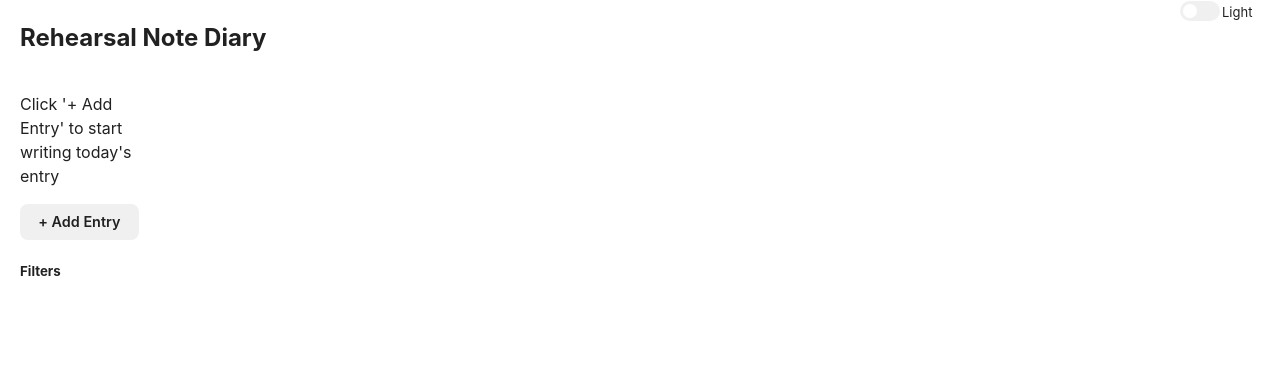
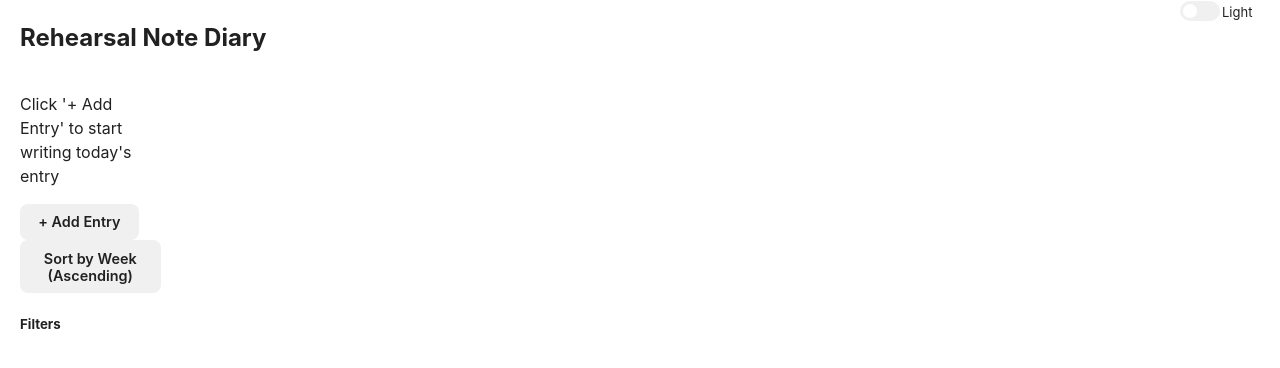
Before and after one commit to boblete/rehearsal-notebook, a React (Vite) app: page / in a window 1280 px wide. Shown: the top 368 px of the page. Built offline with nearby package versions, Linux system fonts and the light colour scheme; what @alwaysmeticulous/recorder-loader would draw is missing.

Commit message:
sort by week

```diff
--- a/src/App.jsx
+++ b/src/App.jsx
@@ -18,6 +18,8 @@ function App() {
   const [userType, setUserType] = useState('Student'); // Default to 'Student'
     const initializeUserType = () => {
       const storedUserType = localStorage.getItem('userType');
+      if (storedUserType === null || storedUserType === undefined)
+      {localStorage.setItem('userType', 'Student')}
       if (storedUserType) {
         setUserType(storedUserType);
       } else if(!storedUserType){
@@ -86,6 +88,9 @@ function App() {
 
   const [selectedWeeks, setSelectedWeeks] = useState([]);
   const [selectedDate, setSelectedDate] = useState(null);
+  // Sort State and Logic
+  const [sortDirection, setSortDirection] = useState('asc');
+
 
   const [showForm, setShowForm] = useState(false);
   const [showDeleteModal, setShowDeleteModal] = useState(false);
@@ -104,7 +109,6 @@ function App() {
     } else {
         setSelectedWeeks([...selectedWeeks, week]);
     }
-
 
   };
   const [editFormData, setEditFormData] = useState(null);
@@ -204,6 +208,20 @@ function App() {
     setShowForm(false);
     setEntryToDelete(null);
   };
+  const handleSortToggle = () => {
+    setSortDirection(sortDirection === 'asc' ? 'desc' : 'asc');
+  };
+
+  const sortedEntries = [...entries].sort((a, b) => {
+    const weekA = a.week;
+    const weekB = b.week;
+
+    if (sortDirection === 'asc') {
+      return weekA - weekB;
+    } else {
+      return weekB - weekA;
+    }
+  });
 
   return (
     <>
@@ -236,10 +254,15 @@ function App() {
             </button>
 
           </div>
+            <div className="sort-button-container">
+                <button onClick={handleSortToggle}>
+                    Sort by Week ({sortDirection === 'asc' ? 'Ascending' : 'Descending'})
+                </button>
+            </div>
               <h5>Filters</h5>
               {getUniqueWeeks().map((date) => (
                 <div
-                  key={date}
+                  key={"unique_week_"+date}
                   onClick={() => handleWeekClick(date)}
                   className={`week-chip ${selectedWeeks.includes(date) ? 'selected-week' : 'normal-week'} ${date === selectedDate ? 'selected' : ''}`}
                 >
@@ -259,12 +282,12 @@ function App() {
             <div>
                 {
                   (selectedWeeks.length > 0 ? (
-                    entries.filter(e => selectedWeeks.includes(e.week))
+                    sortedEntries.filter(e => selectedWeeks.includes(e.week))
                   ) : (
-                    entries
+                    sortedEntries
                   )).map((entry,i) => (
                     <NotebookEntry
-                      key={`${entry.week}_${i}`}
+                      key={`${entry.week}_${i}_${entry.timeStamp}`}
                       entry={entry}
                       weekTitles={weekTitles}
                       onDelete={() => handleDeleteClick(entry)}
```
